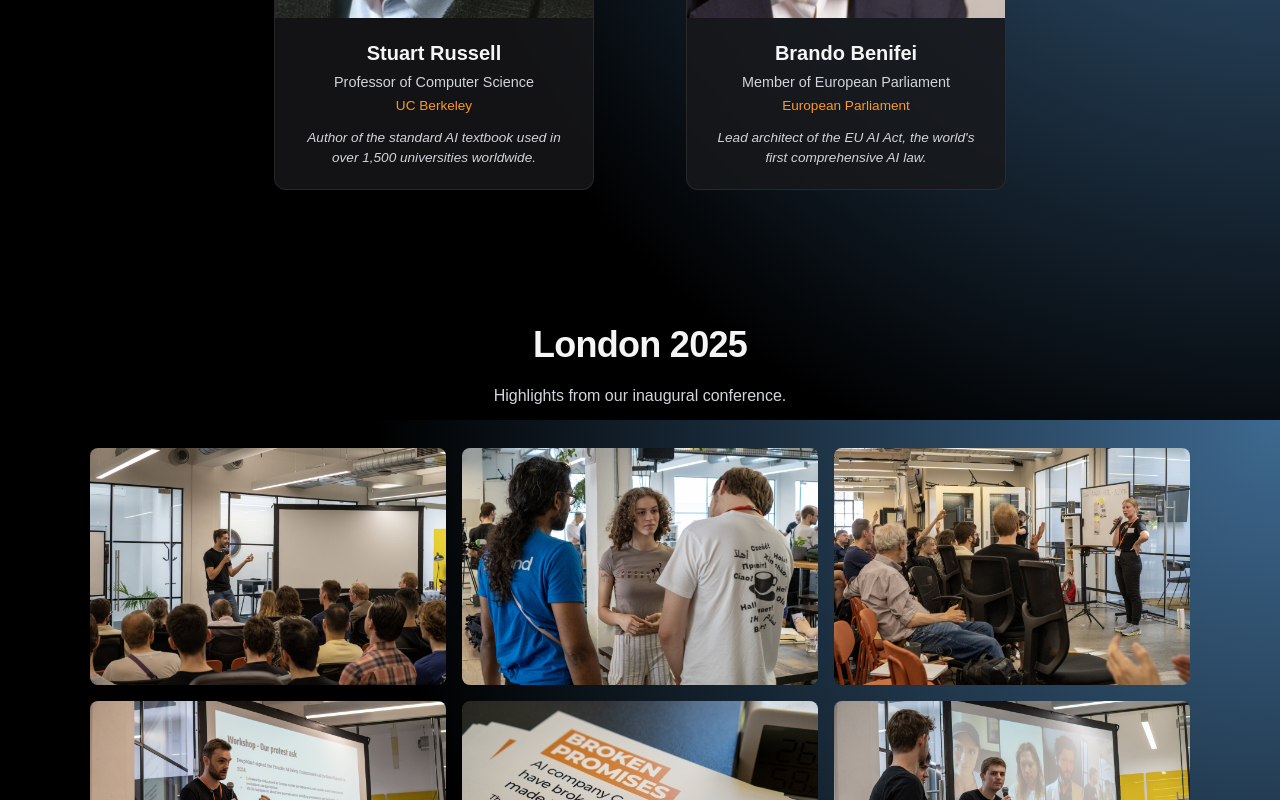
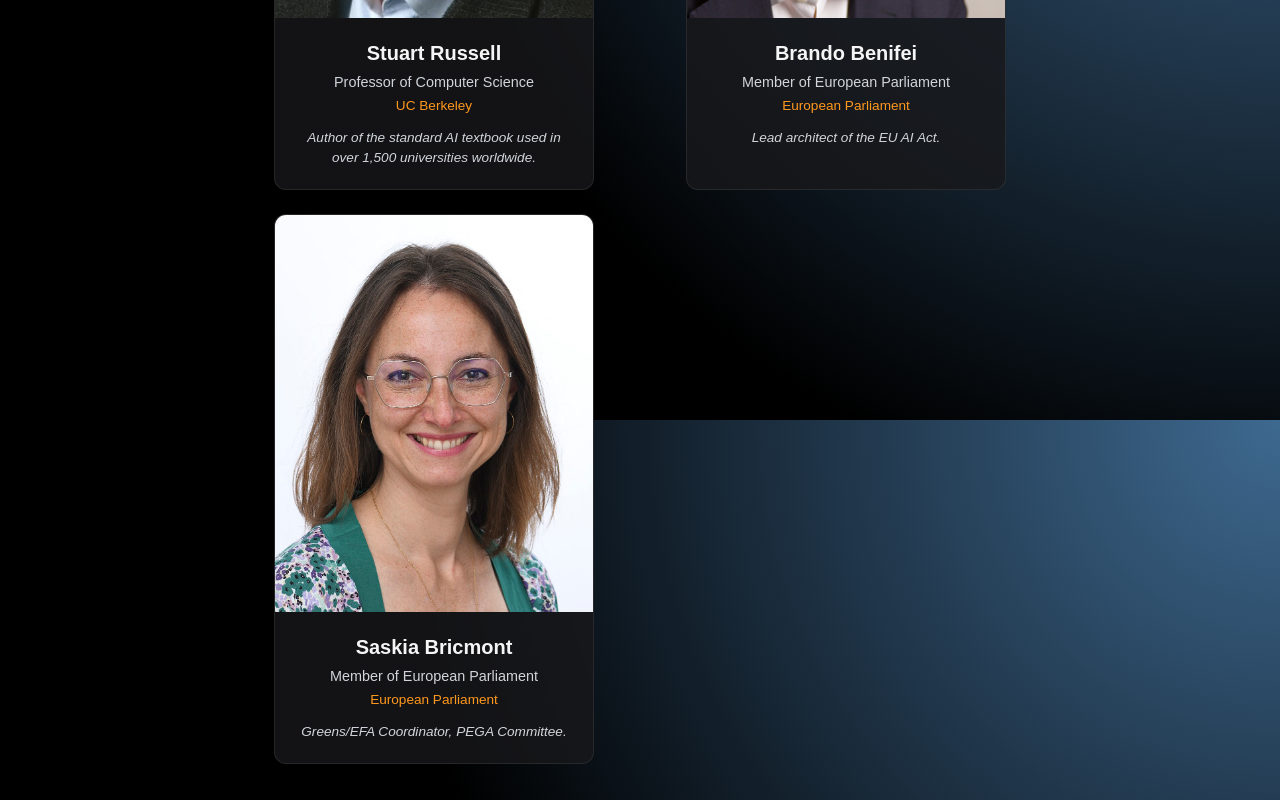
Before and after one commit to UFO-101/pausecon, a React (Vite) app: page / in a window 1280 px wide. Shown: the part 2780-3580 px from the top of the page. Built offline with nearby package versions, Linux system fonts and the light colour scheme.

Commit message:
Add Saskia Bricmont to Speakers section

```diff
--- a/src/artifacts/default.tsx
+++ b/src/artifacts/default.tsx
@@ -43,7 +43,8 @@ export default function PauseConLanding() {
 
   const speakers = [
     { name: 'Stuart Russell', title: 'Professor of Computer Science', org: 'UC Berkeley', image: '/StuartRussell.jpeg', bio: 'Author of the standard AI textbook used in over 1,500 universities worldwide.' },
-    { name: 'Brando Benifei', title: 'Member of European Parliament', org: 'European Parliament', image: '/BrandoBenifei.jpg', bio: 'Lead architect of the EU AI Act, the world\'s first comprehensive AI law.' },
+    { name: 'Brando Benifei', title: 'Member of European Parliament', org: 'European Parliament', image: '/BrandoBenifei.jpg', bio: 'Lead architect of the EU AI Act.' },
+    { name: 'Saskia Bricmont', title: 'Member of European Parliament', org: 'European Parliament', image: '/SaskiaBricmont.jpg', bio: 'Greens/EFA Coordinator, PEGA Committee.' },
   ];
 
   const scrollToSection = (e: React.MouseEvent<HTMLAnchorElement>, sectionId: string) => {
```
Also changed, not shown: public/SaskiaBricmont.jpg (added).
